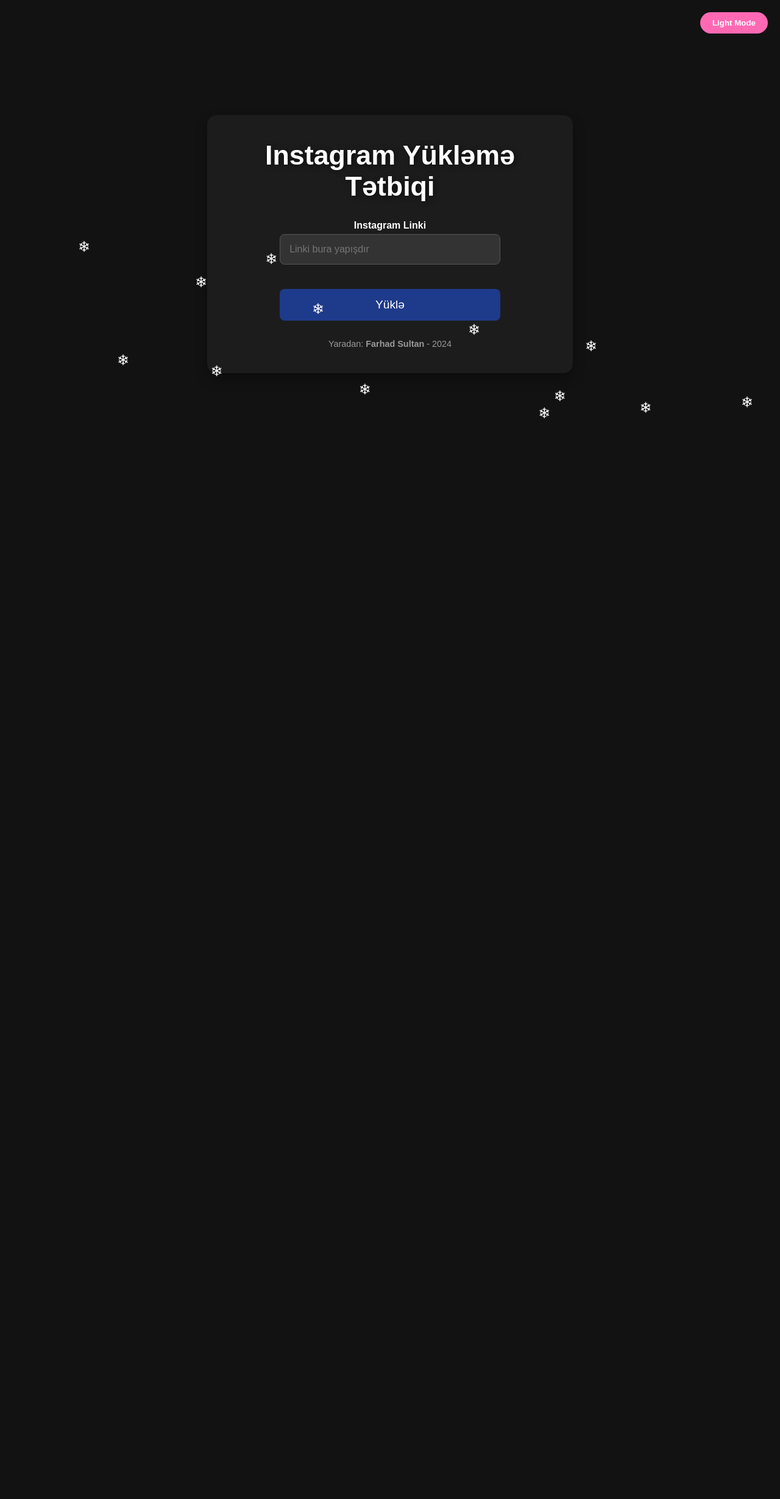
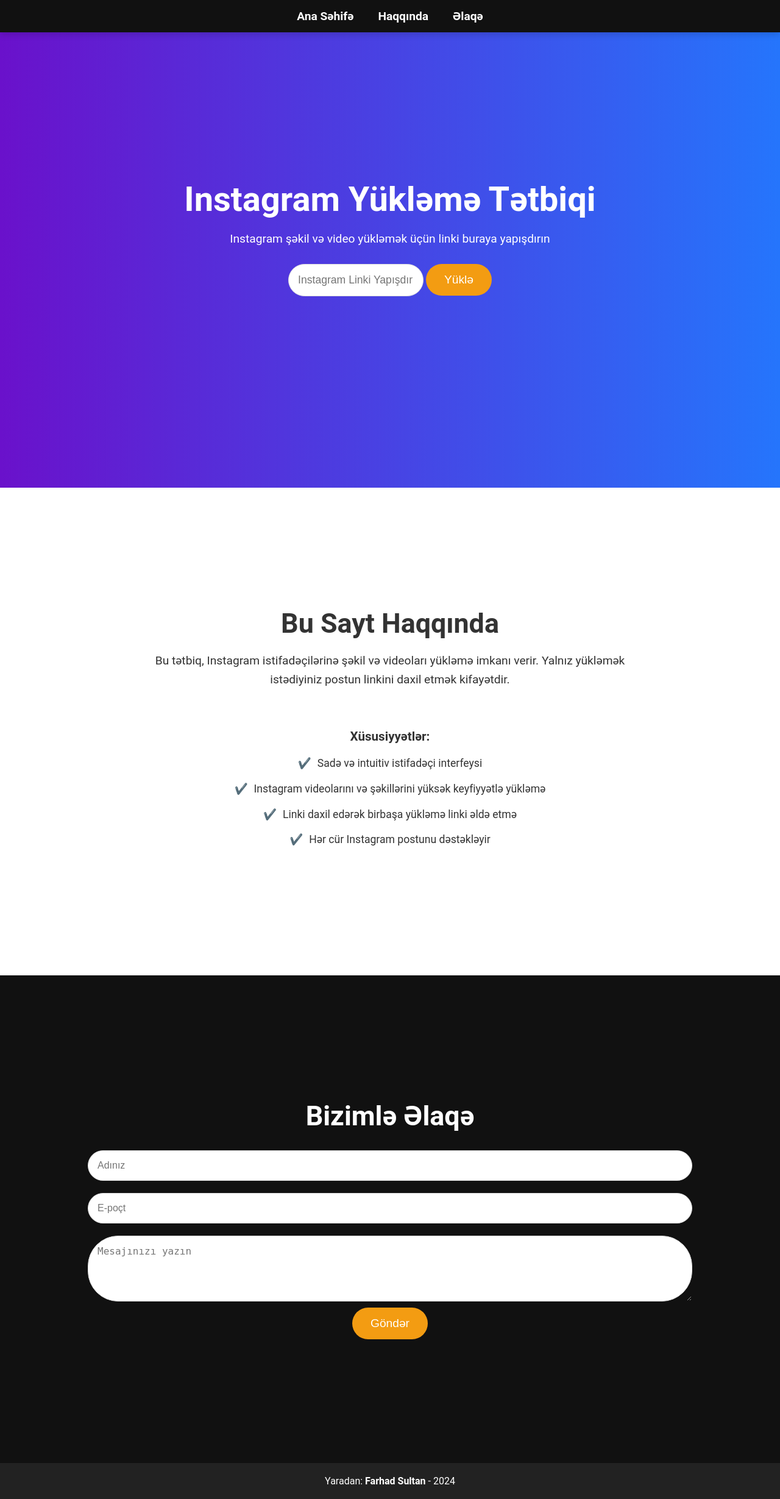
Before and after one commit to ferhadsultan98/igdownload, a Flask app: page / in a window 1280 px wide. Shown: the whole page at 61% size. Before the commit the page ends 686 px from the top, so only its background shows below. Run offline with Flask 3, Linux system fonts and the light colour scheme.

Commit message:
Update index.html

```diff
--- a/templates/index.html
+++ b/templates/index.html
@@ -3,9 +3,11 @@
 <head>
     <meta charset="UTF-8">
     <meta name="viewport" content="width=device-width, initial-scale=1.0">
-    <title>IG Yükləmə</title>
+    <title>Instagram Yükləmə</title>
+
+    <link rel="icon" href="https://upload.wikimedia.org/wikipedia/commons/a/a5/Instagram_icon.png" type="image/png">
+
     <style>
-        /* Genel stil */
         * {
             margin: 0;
             padding: 0;
@@ -13,270 +15,395 @@
         }
 
         body {
-            font-family: 'Arial', sans-serif;
-            margin: 0;
-            height: 100vh;
+            font-family: 'Roboto', sans-serif;
+            background-color: #f8f9fa;
+            color: #343a40;
+            transition: all 0.3s ease-in-out;
+        }
+
+        /* Navbar */
+        nav {
+            position: fixed;
+            width: 100%;
+            top: 0;
+            left: 0;
+            padding: 15px 20px;
+            background-color: #111;
+            box-shadow: 0 4px 10px rgba(0, 0, 0, 0.15);
+            z-index: 1000;
+        }
+
+        nav ul {
+            display: flex;
+            justify-content: center;
+            list-style: none;
+        }
+
+        nav ul li {
+            margin: 0 20px;
+        }
+
+        nav ul li a {
+            color: #fff;
+            font-size: 1.2rem;
+            text-decoration: none;
+            font-weight: bold;
+            transition: color 0.3s;
+        }
+
+        nav ul li a:hover {
+            color: #f39c12;
+        }
+
+        /* Home Section */
+        #home {
+            min-height: 100vh;
             display: flex;
             justify-content: center;
             align-items: center;
-            position: relative;
-            transition: background-color 0.3s ease, color 0.3s ease;
+            background: linear-gradient(to right, #6a11cb, #2575fc);
+            color: white;
+            flex-direction: column;
+            text-align: center;
+            padding: 0 20px;
         }
 
-        body.dark-mode {
-            background-color: #121212;
-            color: #fff;
+        #home h1 {
+            font-size: 3.5rem;
+            margin-bottom: 20px;
+            font-weight: 700;
         }
 
-        body.light-mode {
-            background-color: #ffffff;
-            color: #121212;
+        #home p {
+            font-size: 1.2rem;
+            margin-bottom: 30px;
         }
 
-        /* Ana konteyner */
-        .container {
-            background-color: rgba(30, 30, 30, 0.8);
-            width: 90%;
-            max-width: 600px;
-            padding: 40px;
-            border-radius: 15px;
-            box-shadow: 0 10px 20px rgba(0, 0, 0, 0.3);
+        #home input {
+            padding: 15px;
+            font-size: 1.1rem;
+            width: 60%;
+            margin-bottom: 20px;
+            border-radius: 50px;
+            border: 1px solid #ddd;
+            outline: none;
+            transition: all 0.3s;
+        }
+
+        #home input:focus {
+            border-color: #f39c12;
+        }
+
+        #home button {
+            padding: 15px 30px;
+            font-size: 1.2rem;
+            background-color: #f39c12;
+            color: #fff;
+            border: none;
+            border-radius: 50px;
+            cursor: pointer;
+            transition: all 0.3s;
+        }
+
+        #home button:hover {
+            background-color: #e67e22;
+        }
+
+        /* About Section */
+        #about {
+            height: 100vh;
+            padding: 80px 20px;
+            background-color: #fff;
+            text-align: center;
+            color: #333;
+            display: flex;
+            flex-direction: column;
+            justify-content: center;
+            opacity: 0;
+            transform: translateY(20px);
+            transition: opacity 1s ease, transform 1s ease;
+        }
+
+        #about h2 {
+            font-size: 2.8rem;
+            margin-bottom: 20px;
+        }
+
+        #about p {
+            font-size: 1.2rem;
+            max-width: 800px;
+            margin: 0 auto;
+            line-height: 1.6;
+            margin-bottom: 20px;
+        }
+
+        /* Detailed Features */
+        #about .features {
+            margin-top: 40px;
+            font-size: 1.1rem;
+            line-height: 1.8;
+        }
+
+        #about .features ul {
+            list-style-type: none;
+        }
+
+        #about .features li {
+            margin: 10px 0;
+        }
+
+        #about .features li:before {
+            content: "✔️";
+            margin-right: 10px;
+            color: #28a745;
+        }
+
+        /* Contact Section */
+        #contact {
+            height: 100vh;
+            background-color: #111;
+            color: white;
+            padding: 80px 20px;
             text-align: center;
             display: flex;
             flex-direction: column;
-            align-items: center;
             justify-content: center;
-            transition: background-color 0.3s ease;
         }
 
-        .container.light-mode {
-            background-color: rgba(240, 240, 240, 0.8);
+        #contact h2 {
+            font-size: 2.8rem;
+            margin-bottom: 20px;
         }
 
-        h1 {
-            font-size: 2.8rem;
-            margin-bottom: 30px;
-            text-align: center;
-            text-shadow: 2px 2px 10px rgba(0, 0, 0, 0.5);
-            font-weight: bold;
+        #contact form {
+            display: flex;
+            flex-direction: column;
+            align-items: center;
         }
 
-        /* Başlık ve form */
-        .form-group {
-            margin-bottom: 20px;
-            width: 100%;
+        #contact input, #contact textarea {
+            width: 80%;
+            padding: 15px;
+            margin: 10px 0;
+            border-radius: 50px;
+            border: 1px solid #ddd;
+            font-size: 1rem;
+            outline: none;
+            transition: all 0.3s;
         }
 
-        .form-group label {
-            font-weight: bold;
+        #contact input:focus, #contact textarea:focus {
+            border-color: #f39c12;
         }
 
-        form input {
-            width: 100%;
-            padding: 15px;
-            border: 1px solid #555;
-            border-radius: 8px;
-            font-size: 1rem;
-            color: #fff;
-            background-color: #333;
-            margin-top: 5px;
-            transition: background-color 0.3s ease, color 0.3s ease;
+        #contact button {
+            padding: 15px 30px;
+            font-size: 1.2rem;
+            background-color: #f39c12;
+            color: white;
+            border: none;
+            border-radius: 50px;
+            cursor: pointer;
+            transition: all 0.3s;
         }
 
-        form.light-mode input {
-            background-color: #f0f0f0;
-            color: #121212;
+        #contact button:hover {
+            background-color: #e67e22;
         }
 
-        form button {
-            width: 100%;
-            padding: 15px;
-            font-size: 1.2rem;
-            cursor: pointer;
-            border: none;
-            border-radius: 8px;
-            transition: background-color 0.3s ease;
-            margin-top: 20px;
+        /* Footer */
+        footer {
+            text-align: center;
+            padding: 20px;
+            background-color: #222;
+            color: white;
         }
 
-        .btn-primary {
-            background-color: #1e3a8a;
-            color: #fff;
+        footer p {
+            font-size: 1rem;
         }
 
-        .btn-primary:hover {
-            background-color: #334e9e;
+        /* Dark Mode */
+        body.dark-mode {
+            background-color: #121212;
+            color: #f8f9fa;
         }
 
+        body.dark-mode nav {
+            background-color: #1a1a1a;
+        }
+
+        body.dark-mode #home {
+            background: linear-gradient(to right, #6a11cb, #2575fc);
+        }
+
+        body.dark-mode #home input, body.dark-mode #home button,
+        body.dark-mode #contact input, body.dark-mode #contact button {
+            background-color: #333;
+            color: white;
+            border: 1px solid #444;
+        }
+
+        body.dark-mode #contact form input:focus,
+        body.dark-mode #contact form textarea:focus {
+            border-color: #f39c12;
+        }
+
+        /* Responsive Design */
+        @media (max-width: 768px) {
+            #home h1 {
+                font-size: 2.5rem;
+            }
+
+            #home input, #home button {
+                width: 80%;
+            }
+
+            #about p {
+                font-size: 1rem;
+            }
+
+            #contact input, #contact textarea {
+                width: 90%;
+            }
+        }
+
+        /* Error Message */
+        .alert {
+            background-color: #f8d7da;
+            color: #721c24;
+            padding: 15px;
+            border-radius: 5px;
+            margin-top: 20px;
+            text-align: center;
+        }
+
+        .alert .close {
+            cursor: pointer;
+            padding: 5px;
+            font-size: 1.5rem;
+            color: #721c24;
+        }
+
+        /* Success Message */
         .btn-success {
             background-color: #28a745;
-            color: #fff;
+            border: none;
+            padding: 15px 30px;
+            border-radius: 50px;
+            color: white;
+            text-decoration: none;
+            transition: all 0.3s;
         }
 
         .btn-success:hover {
             background-color: #218838;
         }
-
-        .btn-light {
-            background-color: #fff;
-            color: #121212;
-        }
-
-        .btn-light:hover {
-            background-color: #ddd;
-        }
-
-        .footer {
-            font-size: 0.9rem;
-            margin-top: 30px;
-            color: #999;
-        }
-
-        .footer a {
-            color: inherit;
-            text-decoration: none;
-            font-weight: bold;
-        }
-
-        /* Dark/Light mod için buton */
-        .mode-switch {
-            position: absolute;
-            top: 20px;
-            right: 20px;
-            cursor: pointer;
-            padding: 10px 20px;
-            background-color: #ff69b4;
-            color: #fff;
-            border-radius: 25px;
-            font-weight: bold;
-            border: none;
-        }
-
-        .mode-switch:hover {
-            background-color: #ff1493;
-        }
-
-        /* Kar Tanesi Animasyonu */
-        .snowflakes {
-            position: absolute;
-            top: 0;
-            left: 0;
-            width: 100%;
-            height: 100%;
-            pointer-events: none;
-            z-index: 999;
-        }
-
-        .snowflake {
-            position: absolute;
-            top: -10px;
-            color: #fff;
-            font-size: 1.5rem;
-            user-select: none;
-            animation: fall linear infinite;
-        }
-
-        @keyframes fall {
-            0% {
-                transform: translateY(-100px);
-            }
-            100% {
-                transform: translateY(calc(100vh + 10px));
-            }
-        }
-
-        /* Kar Tanesi Animasyonu */
-        .snowflake:nth-child(odd) {
-            animation-duration: 10s;
-            animation-delay: -2s;
-        }
-
-        .snowflake:nth-child(even) {
-            animation-duration: 12s;
-            animation-delay: 0s;
-        }
-
     </style>
 </head>
-<body class="dark-mode">
+<body>
 
-    <!-- Dark/Light mod butonu -->
-    <button class="mode-switch" onclick="toggleMode()">Light Mode</button>
+    <!-- Navbar -->
+    <nav>
+        <ul>
+            <li><a href="#home" class="smooth-scroll">Ana Səhifə</a></li>
+            <li><a href="#about" class="smooth-scroll">Haqqında</a></li>
+            <li><a href="#contact" class="smooth-scroll">Əlaqə</a></li>
+        </ul>
+    </nav>
 
-    <div class="snowflakes">
-        <div class="snowflake" style="left: 10%; animation-duration: 12s; animation-delay: 0s;">❄</div>
-        <div class="snowflake" style="left: 25%; animation-duration: 14s; animation-delay: -2s;">❄</div>
-        <div class="snowflake" style="left: 40%; animation-duration: 16s; animation-delay: -4s;">❄</div>
-        <div class="snowflake" style="left: 60%; animation-duration: 18s; animation-delay: -6s;">❄</div>
-        <div class="snowflake" style="left: 75%; animation-duration: 20s; animation-delay: -8s;">❄</div>
-        <div class="snowflake" style="left: 15%; animation-duration: 22s; animation-delay: -10s;">❄</div>
-        <div class="snowflake" style="left: 27%; animation-duration: 24s; animation-delay: -12s;">❄</div>
-        <div class="snowflake" style="left: 34%; animation-duration: 36s; animation-delay: -14s;">❄</div>
-        <div class="snowflake" style="left: 46%; animation-duration: 28s; animation-delay: -16s;">❄</div>
-        <div class="snowflake" style="left: 71%; animation-duration: 30s; animation-delay: -18s;">❄</div>
-        <div class="snowflake" style="left: 95%; animation-duration: 32s; animation-delay: -20s;">❄</div>
-        <div class="snowflake" style="left: 82%; animation-duration: 34s; animation-delay: -22s;">❄</div>
-        <div class="snowflake" style="left: 69%; animation-duration: 36s; animation-delay: -24s;">❄</div>
-    </div>
+    <!-- Home Section -->
+    <section id="home">
+        <h1>Instagram Yükləmə Tətbiqi</h1>
+        <p>Instagram şəkil və video yükləmək üçün linki buraya yapışdırın</p>
+        <form action="/download" method="POST">
+            <input type="text" id="url" name="url" placeholder="Instagram Linki Yapışdır" required>
+            <button type="submit">Yüklə</button>
+        </form>
+    </section>
 
-    <div class="container">
-        <h1>Instagram Yükləmə Tətbiqi</h1>
-        <form action="/download" method="POST">
-            <div class="form-group">
-                <label for="url">Instagram Linki</label>
-                <input type="text" class="form-control" id="url" name="url" placeholder="Linki bura yapışdır" required>
-            </div>
-            <button type="submit" class="btn btn-primary">Yüklə</button>
-        </form>
+    <!-- About Section -->
+    <section id="about">
+        <h2>Bu Sayt Haqqında</h2>
+        <p>Bu tətbiq, Instagram istifadəçilərinə şəkil və videoları yükləmə imkanı verir. Yalnız yükləmək istədiyiniz postun linkini daxil etmək kifayətdir.</p>
 
-        {% if error %}
+        <!-- Detailed Features -->
+        <div class="features">
+            <h3>Xüsusiyyətlər:</h3>
+            <ul>
+                <li>Sadə və intuitiv istifadəçi interfeysi</li>
+                <li>Instagram videolarını və şəkillərini yüksək keyfiyyətlə yükləmə</li>
+                <li>Linki daxil edərək birbaşa yükləmə linki əldə etmə</li>
+                <li>Hər cür Instagram postunu dəstəkləyir</li>
+            </ul>
+        </div>
+    </section>
+
+    <!-- Error Message -->
+    {% if error %}
         <div class="alert" role="alert">
             {{ error }}
         </div>
-        {% endif %}
+    {% endif %}
 
-        {% if media_type %}
+    <!-- Media Download Link -->
+    {% if media_type %}
         <h3 class="mt-5">Yükləmə Uğurla Tamamlandı:</h3>
         <a href="{{ media_url }}" class="btn btn-success mt-3" download>
             Yükləmə Linki
         </a>
-        {% endif %}
+    {% endif %}
 
-        <div class="footer">
-            <p>Yaradan: <strong>Farhad Sultan</strong> - 2024</p>
-        </div>
-    </div>
+    <!-- Contact Section -->
+    <section id="contact">
+        <h2>Bizimlə Əlaqə</h2>
+        <form action="contact_submit" method="POST">
+            <input type="text" name="name" placeholder="Adınız" required>
+            <input type="email" name="email" placeholder="E-poçt" required>
+            <textarea name="message" rows="4" placeholder="Mesajınızı yazın" required></textarea>
+            <button type="submit">Göndər</button>
+        </form>
+    </section>
+
+    <!-- Footer -->
+    <footer>
+        <p>Yaradan: <strong>Farhad Sultan</strong> - 2024</p>
+    </footer>
 
     <script>
-        // Dark/Light Mode geçişi
-        function toggleMode() {
-            const body = document.body;
-            const container = document.querySelector('.container');
-            const switchButton = document.querySelector('.mode-switch');
+        // JavaScript for smooth scroll
+        const scrollLinks = document.querySelectorAll('.smooth-scroll');
 
-            if (body.classList.contains('dark-mode')) {
-                body.classList.remove('dark-mode');
-                body.classList.add('light-mode');
-                container.classList.remove('dark-mode');
-                container.classList.add('light-mode');
-                switchButton.textContent = 'Dark Mode';
-            } else {
-                body.classList.remove('light-mode');
-                body.classList.add('dark-mode');
-                container.classList.remove('light-mode');
-                container.classList.add('dark-mode');
-                switchButton.textContent = 'Light Mode';
+        scrollLinks.forEach(link => {
+            link.addEventListener('click', function(e) {
+                e.preventDefault();
+                const targetId = this.getAttribute('href').substring(1);
+                const targetElement = document.getElementById(targetId);
+
+                targetElement.scrollIntoView({
+                    behavior: 'smooth'
+                });
+            });
+        });
+
+        // Animate "About" section when it comes into view
+        window.addEventListener('scroll', function() {
+            const aboutSection = document.getElementById('about');
+            const sectionPosition = aboutSection.getBoundingClientRect().top;
+
+            if (sectionPosition < window.innerHeight * 0.75) {
+                aboutSection.style.opacity = 1;
+                aboutSection.style.transform = 'translateY(0)';
             }
-        }
 
-        // Otomatik URL yapıştırma
-        window.onload = function() {
-            const urlParams = new URLSearchParams(window.location.search);
-            const mediaLink = urlParams.get('url');
-            if (mediaLink) {
-                document.getElementById('url').value = mediaLink;
+            const contactSection = document.getElementById('contact');
+            const contactPosition = contactSection.getBoundingClientRect().top;
+
+            if (contactPosition < window.innerHeight * 0.75) {
+                contactSection.style.opacity = 1;
+                contactSection.style.transform = 'translateY(0)';
             }
-        };
+        });
     </script>
 
 </body>
```
